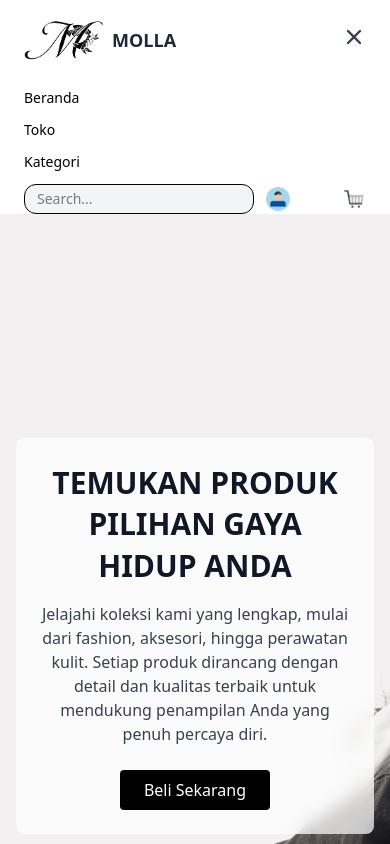
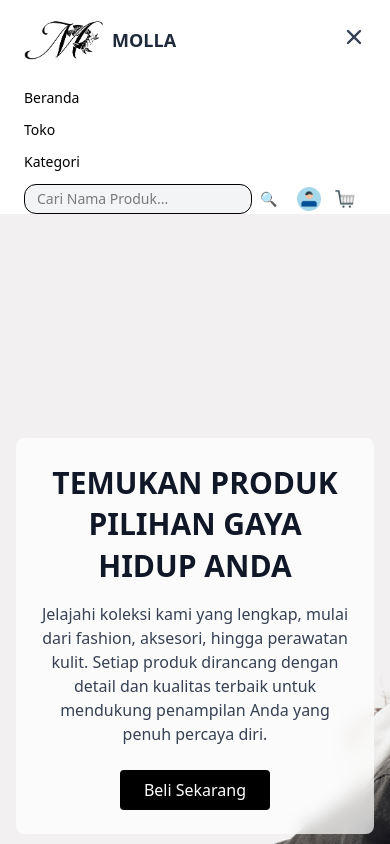
Before and after one commit to Aditya-Setyo/mola-web, a React (Vite) app in the folder frontend/: page / in a window 390 px wide. Both pictures are taken after a click on the button 354 px from the left and 37 px from the top of the page. Shown: the top 844 px of the page. Built offline with nearby package versions, Linux system fonts and the light colour scheme; no server answers; a web font is replaced by a local one.

Commit message:
update navbar

```diff
--- a/frontend/src/components/navbar.jsx
+++ b/frontend/src/components/navbar.jsx
@@ -103,7 +103,7 @@ const Navbar = () => {
             <input
               type="text"
               value={searchQuery}
-              onChange={(e) =>  setSearchQuery(e.target.value)}
+              onChange={(e) => setSearchQuery(e.target.value)}
               placeholder="Cari Nama Produk..."
               className="bg-transparent flex-1 py-1 px-2 text-sm outline-none"
               onKeyDown={(e) => {
@@ -147,19 +147,28 @@ const Navbar = () => {
           )}
 
           <div className="flex items-center mt-2 space-x-3">
+            <div>
               <input
                 type="text"
-              placeholder="Search..."
+                value={searchQuery}
+                onChange={(e) => setSearchQuery(e.target.value)}
+                placeholder="Cari Nama Produk..."
                 className="border rounded-xl px-3 py-1 text-sm bg-gray-100 flex-1"
+                onKeyDown={(e) => {
+                  if (e.key === "Enter") handleSearch();
+                }}
               />
+              <button onClick={handleSearch} className="text-gray-600 text-sm px-2">🔍</button>
+            </div>
             {isLoggedIn ? (
-              <><button onClick={() => navigate("/riwayatpage")} className="ml-10"> {/* Riwayat */}
-                <img src={LogoRiwayat} alt="Riwayat" className="w-6 h-6" />
-              </button>
+              <>
                 <button onClick={() => navigate("/chartpage")} className="ml-10"> {/* Keranjang */}
                   <img src={LogoKeranjang} alt="Chart" className="w-6 h-6" />
                 </button>
-                <button onClick={() => navigate("/userprofile")}>
+                <button onClick={() => navigate("/riwayatpage")} className="ml-10"> {/* Riwayat */}
+                  <img src={LogoRiwayat} alt="Riwayat" className="w-6 h-6" />
+                </button>
+                <button onClick={() => navigate("/userprofile")}> {/*User Profile*/}
                   <img src={LogoAccount} alt="Profile" className="w-6 h-6" />
                 </button>
               </>
@@ -168,7 +177,7 @@ const Navbar = () => {
                 <button onClick={() => navigate("/loginpage")}> {/* Akun */}
                   <img src={LogoAccount} alt="Account" className="w-6 h-6" />
                 </button>
-                <button onClick={() => navigate("/chartpage")} className="ml-10"> {/* Keranjang */}
+                <button onClick={() => navigate("/chartpage")}> {/* Keranjang */}
                   <img src={LogoKeranjang} alt="Chart" className="w-6 h-6" />
                 </button>
               </>
```
Lines whose indentation alone changed are shown as unchanged.
